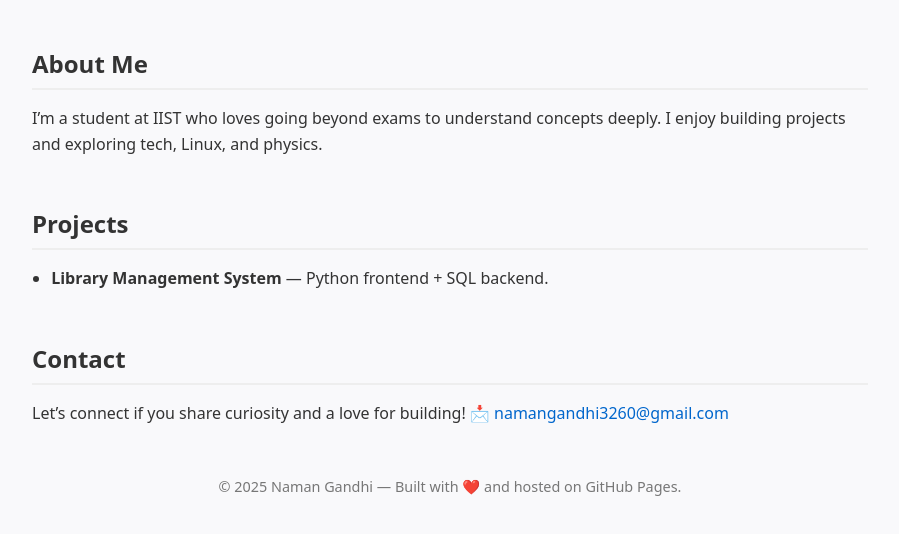
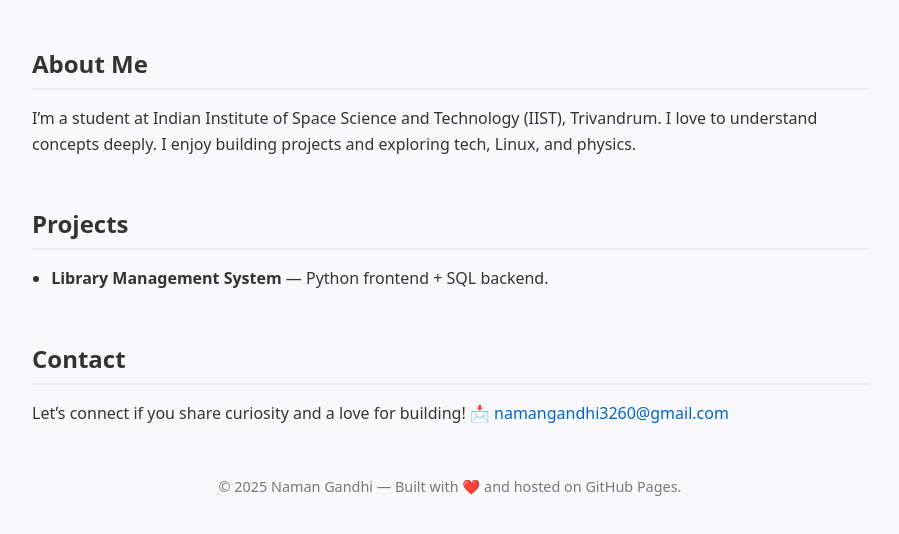
Before and after one commit to Nam-Gan/nam-gan.github.io, a plain HTML site: page index.html in a window 1280 px wide. Shown: the part 138-672 px from the top of the page, without its empty margins (190-1089 px from the left). Drawn offline with Linux system fonts and the light colour scheme.

Commit message:
Update index.html

```diff
--- a/index.html
+++ b/index.html
@@ -76,7 +76,7 @@
   <section id="about">
     <h2>About Me</h2>
     <p>
-      I’m a student at IIST who loves going beyond exams to understand concepts deeply.
+      I’m a student at Indian Institute of Space Science and Technology (IIST), Trivandrum. I love to understand concepts deeply.
       I enjoy building projects and exploring tech, Linux, and physics.
     </p>
   </section>
```
